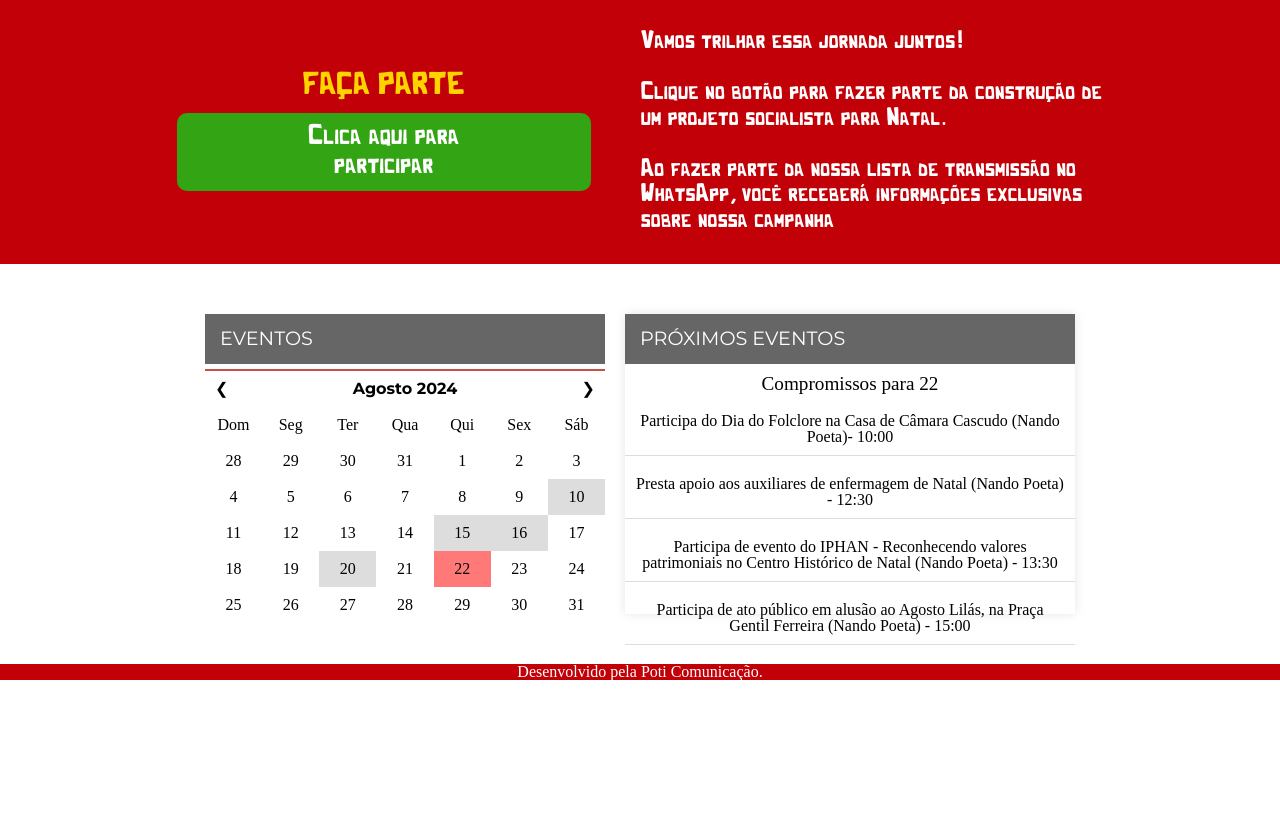
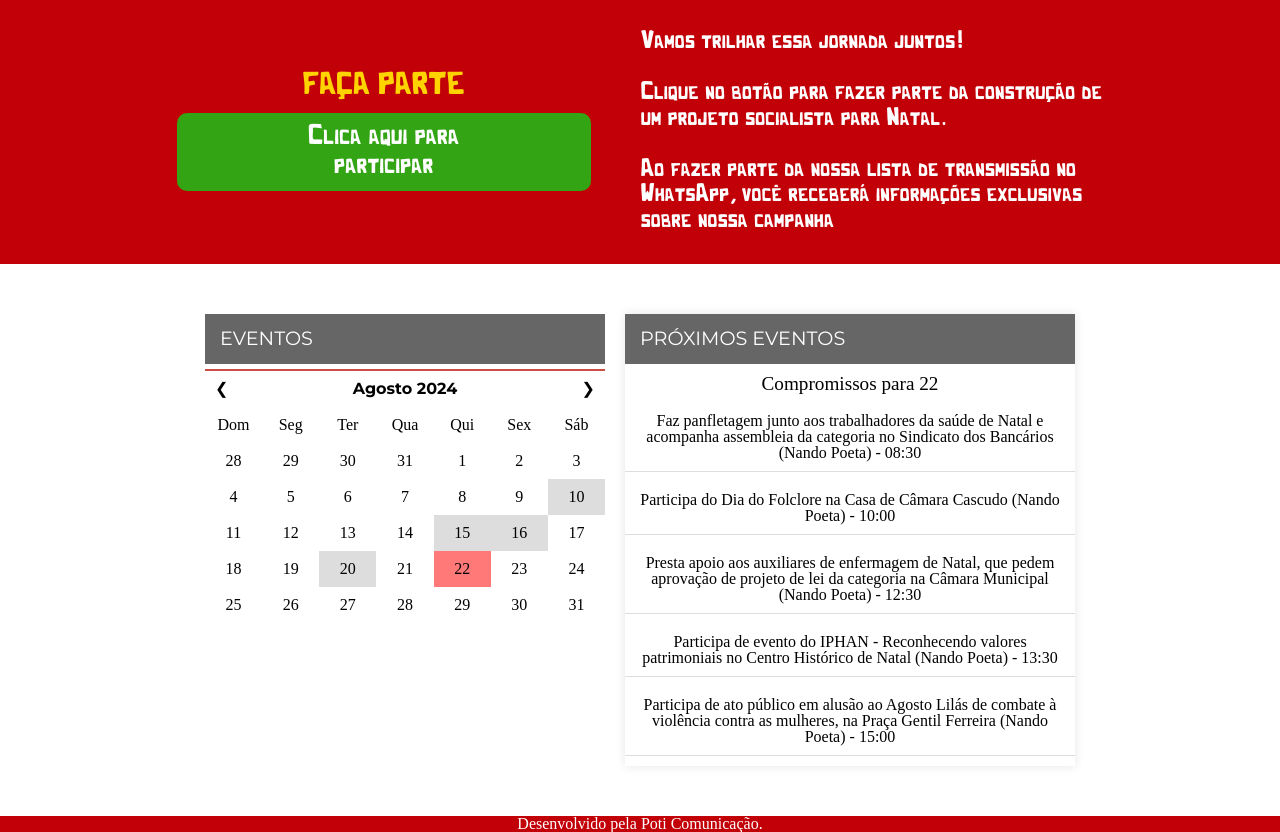
Before and after one commit to igorbrx2/projetosocialista, a WordPress theme: template index.php in a window 1280 px wide. Shown: the part 3933-4765 px from the top of the page. Before the commit the page ends 4613 px from the top, so only its background shows below. Run offline with PHP 8.4 and a stand-in for WordPress, Linux system fonts and the light colour scheme; the site name, menu and one post (Sample post) are stand-ins, and other content is empty; some web fonts are replaced.

Commit message:
agenda atualizada

```diff
--- a/script.js
+++ b/script.js
@@ -173,7 +173,8 @@ const compromissos = {
     "2024-08-15": ["Roda de conversa sobre meio ambiente, às 19h, online. (acompanhe as redes)"],
     "2024-08-16": ["Agitação e panfletagem com militantes nas proximidades do Hospital Municipal de Natal - 06:00", "Agitação e panfletagem com militantes na Praça Cívica - 16:00", "Reunião com apoiadores na sede do PSTU, na Cidade Alta. (Rua Santo Antônio, 697, Cidade Alta. Em Frente a Igreja do Galo) - 18h"],
 	"2024-08-20": ["Gravação de programas em Ponta Negra (Nando Poeta) - 08:00 às 12:00", "Assembleia dos professores na escola Winston Churchill (Nando Poeta)- 14:00", "Entrevista ao Extra Classe TV Web (Nando Poeta) - 19:00"],
-	"2024-08-22": ["Participa do Dia do Folclore na Casa de Câmara Cascudo (Nando Poeta)- 10:00", "Presta apoio aos auxiliares de enfermagem de Natal (Nando Poeta) - 12:30", "Participa de evento do IPHAN - Reconhecendo valores patrimoniais no Centro Histórico de Natal (Nando Poeta) - 13:30", "Participa de ato público em alusão ao Agosto Lilás, na Praça Gentil Ferreira (Nando Poeta) - 15:00"],
+	"2024-08-22": ["Faz panfletagem junto aos trabalhadores da saúde de Natal e acompanha assembleia da categoria no Sindicato dos Bancários (Nando Poeta) - 08:30", "Participa do Dia do Folclore na Casa de Câmara Cascudo (Nando Poeta) - 10:00", "Presta apoio aos auxiliares de enfermagem de Natal, que pedem aprovação de projeto de lei da categoria na Câmara Municipal (Nando Poeta) - 12:30", "Participa de evento do IPHAN - Reconhecendo valores patrimoniais no Centro Histórico de Natal (Nando Poeta) - 13:30", "Participa de ato público em alusão ao Agosto Lilás de combate à violência contra as mulheres, na Praça Gentil Ferreira (Nando Poeta) - 15:00",
+    ],
     // Adicione mais compromissos conforme necessário
 };
 
--- a/style.css
+++ b/style.css
@@ -442,7 +442,7 @@ Version: 1.0
   flex-wrap: wrap;
   gap: 20px;
   justify-content: center;
-  align-items: center;
+  align-items: start;
   margin: 50px auto;
 }
 
@@ -512,7 +512,7 @@ Version: 1.0
 .agenda {
   width: 450px;
   max-width: 95vw;
-  height: 300px;
+  height: auto;
   background-color: white;
   box-shadow: 0 0 10px rgba(0, 0, 0, 0.1);
 }
```
